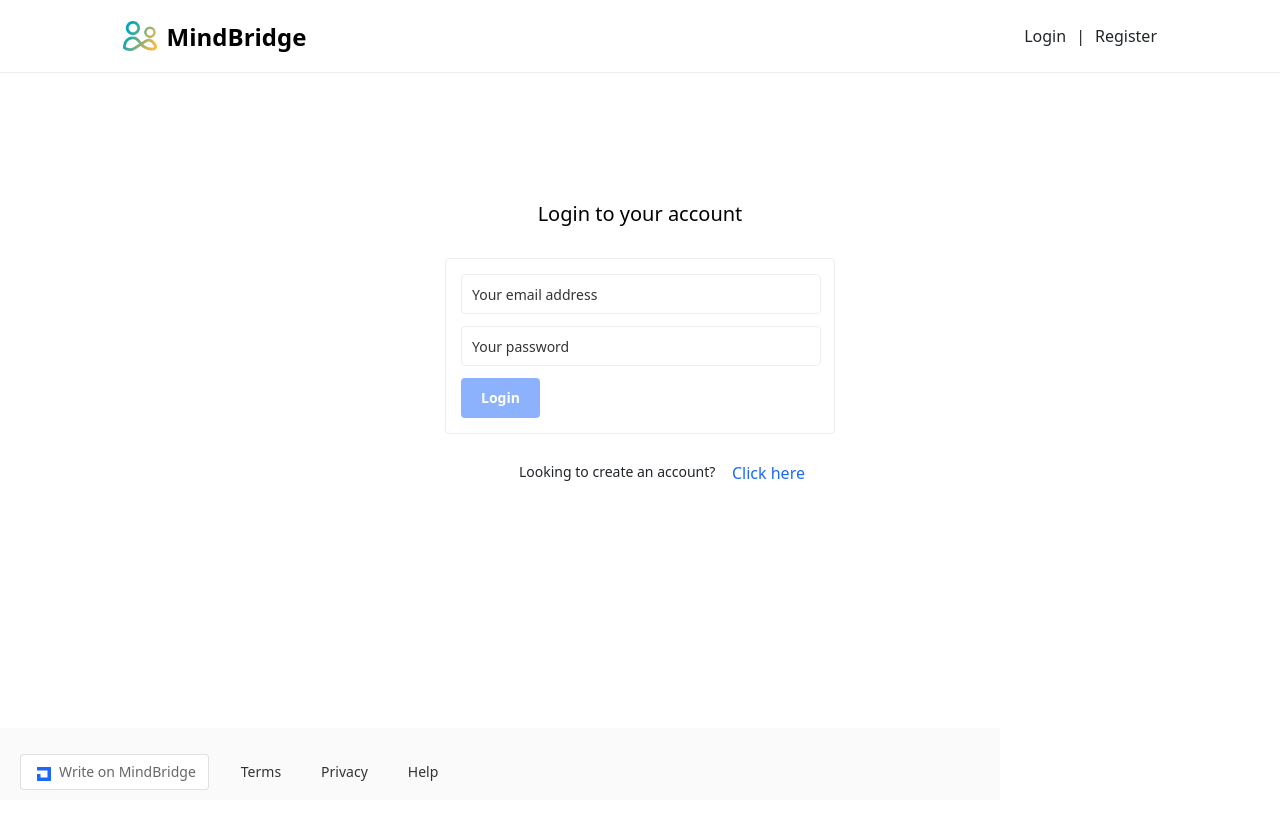
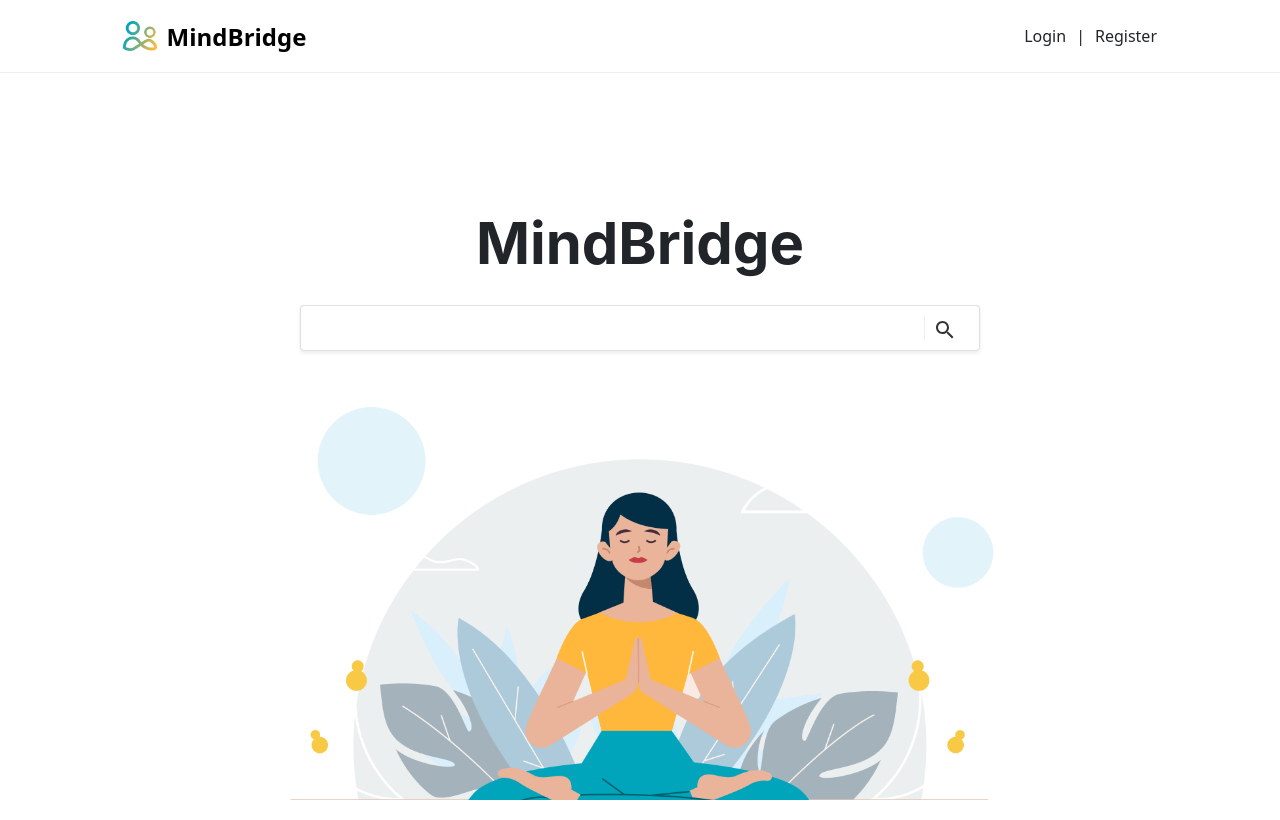
Before and after one commit to Prelisa/mind-bridge, a React (Create React App) app in the folder frontend/: page / in a window 1280 px wide. Before the commit this address led to /login. Built offline with nearby package versions, Linux system fonts and the light colour scheme.

Commit message:
search page

```diff
--- a/frontend/src/App.js
+++ b/frontend/src/App.js
@@ -9,6 +9,7 @@ import SearchResult from "./pages/search/SearchResult";
 import { useEffect, useState } from "react";
 import { jwtDecode } from "jwt-decode";
 import PostPreview from "./pages/postPreview/PostPreview";
+import SearchHomePage from "./pages/searchHome/SearchHome";
 function App() {
   const [isLoggedIn, setisLoggedIn] = useState(false);
   const [userDetails, setuserDetails] = useState(null);
@@ -38,7 +39,10 @@ function App() {
     <div className="App">
       <BrowserRouter>
         <Routes>
-          <Route path={"/searchResult"} element={<SearchResult />} />
+          <Route
+            path={"/searchResult/:searchTerm"}
+            element={<SearchResult />}
+          />
           <Route
             path={"/post/preview/:postId"}
             element={<PostPreview userDetails={userDetails} />}
@@ -67,7 +71,7 @@ function App() {
             </>
           ) : (
             <>
-              <Route element={<Navigate to="/login" />} path={"/"} />
+              <Route element={<SearchHomePage />} path={"/"} />
               <Route
                 path={"/signUp"}
                 element={<SignUpPage setisLoggedIn={setisLoggedIn} />}
--- a/frontend/src/apis/api.js
+++ b/frontend/src/apis/api.js
@@ -172,3 +172,20 @@ export async function deletePost(id, authorName, authorEmail, jwtToken) {
     throw new Error(error.response.data.message.toString());
   }
 }
+export async function searchPost(subString) {
+  try {
+    console.log("searchPost");
+    const response = await axios.get(
+      BASE_URL + `/post/search?key=${encodeURIComponent(subString)}`
+    );
+    console.log({ response });
+    if (response.status == 200) {
+      return response.data;
+    } else {
+      throw new Error("getUserPost not found");
+    }
+  } catch (error) {
+    console.error(error);
+    throw new Error(error.response.data.message.toString());
+  }
+}
--- a/frontend/src/pages/search/SearchResult.jsx
+++ b/frontend/src/pages/search/SearchResult.jsx
@@ -1,107 +1,206 @@
-import React, { useState } from "react";
+import React, { useEffect, useState } from "react";
 import "./searchResult.css";
+import { useParams, useSearchParams } from "react-router-dom";
+import { searchPost } from "../../apis/api";
+import SkeletonLoader from "../../components/loader/SkeletonLoader";
+import PostCard from "../../components/postCard/PostCard";
 function SearchResult() {
   const [isShowMenu, setisShowMenu] = useState(false);
+  const { searchTerm } = useParams();
+  const [isPostLoading, setIsPostLoading] = useState(true);
+  const [postLists, setPostLists] = useState([]);
+  const [searchText, setSearchText] = useState(searchTerm);
+
+  const handleSearchpost = async () => {
+    try {
+      setIsPostLoading(true);
+      const resp = await searchPost(searchTerm);
+      console.log({ resp });
+      setPostLists(resp.result);
+      setIsPostLoading(false);
+    } catch (error) {}
+  };
+  useEffect(() => {
+    handleSearchpost();
+    return () => {};
+  }, []);
+
   return (
-    <div className='search-result-container'>
-      <div className='navContainer'>
-        <div className='sr-navbar'>
-          <a className='logo' href='https://primate.health'>
-            <svg width='30' height='30' viewBox='0 0 30 30' fill='none' xmlns='http://www.w3.org/2000/svg'>
-              <path d='M0 0H30V30H0V15.01H7.5V22.5H22.5V7.5H0V0Z' fill='black' />
+    <div className="search-result-container">
+      <div className="navContainer">
+        <div className="sr-navbar">
+          <a className="logo" href="https://primate.health">
+            <svg
+              width="30"
+              height="30"
+              viewBox="0 0 30 30"
+              fill="none"
+              xmlns="http://www.w3.org/2000/svg"
+            >
+              <path
+                d="M0 0H30V30H0V15.01H7.5V22.5H22.5V7.5H0V0Z"
+                fill="black"
+              />
             </svg>
           </a>
 
-          <div className='sr-search-bar'>
-            <span className='textBox'>
-              <input type='text' name='' id='searchBox' />
+          <div className="sr-search-bar">
+            <span className="textBox">
+              <input
+                type="text"
+                name=""
+                id="searchBox"
+                value={searchText}
+                onChange={(e) => {
+                  setSearchText(e.target.value);
+                }}
+              />
             </span>
-            <span className='cancelBtn'>
-              <svg width='24' height='24' viewBox='0 0 24 24' fill='none' xmlns='http://www.w3.org/2000/svg'>
-                <path d='M19 6.41L17.59 5L12 10.59L6.41 5L5 6.41L10.59 12L5 17.59L6.41 19L12 13.41L17.59 19L19 17.59L13.41 12L19 6.41Z' fill='black' fillOpacity='0.6' />
+            <span
+              className="cancelBtn"
+              style={{
+                opacity: searchText.length >= 1 ? 1 : 0,
+                cursor: searchText.length >= 1 ? "pointer" : "default",
+              }}
+              onClick={(e) => {
+                if (searchText.length >= 1) {
+                  setSearchText("");
+                }
+              }}
+            >
+              <svg
+                width="24"
+                height="24"
+                viewBox="0 0 24 24"
+                fill="none"
+                xmlns="http://www.w3.org/2000/svg"
+              >
+                <path
+                  d="M19 6.41L17.59 5L12 10.59L6.41 5L5 6.41L10.59 12L5 17.59L6.41 19L12 13.41L17.59 19L19 17.59L13.41 12L19 6.41Z"
+                  fill="black"
+                  fillOpacity="0.6"
+                />
               </svg>
             </span>
-            <div className='vLine'></div>
-            <span className='searchBtn'>
-              <svg width='24' height='24' viewBox='0 0 24 24' fill='none' xmlns='http://www.w3.org/2000/svg'>
+            <div className="vLine"></div>
+            <span className="searchBtn">
+              <svg
+                width="24"
+                height="24"
+                viewBox="0 0 24 24"
+                fill="none"
+                xmlns="http://www.w3.org/2000/svg"
+              >
                 <path
-                  d='M15.5 14H14.71L14.43 13.73C15.41 12.59 16 11.11 16 9.5C16 5.91 13.09 3 9.5 3C5.91 3 3 5.91 3 9.5C3 13.09 5.91 16 9.5 16C11.11 16 12.59 15.41 13.73 14.43L14 14.71V15.5L19 20.49L20.49 19L15.5 14ZM9.5 14C7.01 14 5 11.99 5 9.5C5 7.01 7.01 5 9.5 5C11.99 5 14 7.01 14 9.5C14 11.99 11.99 14 9.5 14Z'
-                  fill='black'
-                  fillOpacity='0.8'
+                  d="M15.5 14H14.71L14.43 13.73C15.41 12.59 16 11.11 16 9.5C16 5.91 13.09 3 9.5 3C5.91 3 3 5.91 3 9.5C3 13.09 5.91 16 9.5 16C11.11 16 12.59 15.41 13.73 14.43L14 14.71V15.5L19 20.49L20.49 19L15.5 14ZM9.5 14C7.01 14 5 11.99 5 9.5C5 7.01 7.01 5 9.5 5C11.99 5 14 7.01 14 9.5C14 11.99 11.99 14 9.5 14Z"
+                  fill="black"
+                  fillOpacity="0.8"
                 />
               </svg>
             </span>
           </div>
-          <div className='box'>
-            <div className='feedback clickable'>Feedback?</div>
+          <div className="box">
+            <div className="feedback clickable">Feedback?</div>
 
-            <div className='menuIcon'>
-              <div className='clickable MenuSVG'>
+            <div className="menuIcon">
+              <div className="clickable MenuSVG">
                 {isShowMenu == false ? (
                   <svg
                     onClick={() => {
                       setisShowMenu(true);
                     }}
-                    width='24'
-                    height='24'
-                    viewBox='0 0 24 24'
-                    fill='none'
-                    xmlns='http://www.w3.org/2000/svg'>
-                    <path d='M3 18H21V16H3V18ZM3 13H21V11H3V13ZM3 6V8H21V6H3Z' fill='black' />
+                    width="24"
+                    height="24"
+                    viewBox="0 0 24 24"
+                    fill="none"
+                    xmlns="http://www.w3.org/2000/svg"
+                  >
+                    <path
+                      d="M3 18H21V16H3V18ZM3 13H21V11H3V13ZM3 6V8H21V6H3Z"
+                      fill="black"
+                    />
                   </svg>
                 ) : (
                   <svg
                     onClick={() => {
                       setisShowMenu(false);
                     }}
-                    width='24'
-                    height='24'
-                    viewBox='0 0 24 24'
-                    fill='none'
-                    xmlns='http://www.w3.org/2000/svg'>
-                    <path d='M19 6.41L17.59 5L12 10.59L6.41 5L5 6.41L10.59 12L5 17.59L6.41 19L12 13.41L17.59 19L19 17.59L13.41 12L19 6.41Z' fill='black' />
+                    width="24"
+                    height="24"
+                    viewBox="0 0 24 24"
+                    fill="none"
+                    xmlns="http://www.w3.org/2000/svg"
+                  >
+                    <path
+                      d="M19 6.41L17.59 5L12 10.59L6.41 5L5 6.41L10.59 12L5 17.59L6.41 19L12 13.41L17.59 19L19 17.59L13.41 12L19 6.41Z"
+                      fill="black"
+                    />
                   </svg>
                 )}
               </div>
 
               {isShowMenu ? (
-                <div className='dropdownOption'>
-                  <div className='menuOption'>
-                    <div className='menuItem home clickable'>Sign in</div>
-                    <div className='menuItem help clickable'>Help</div>
+                <div className="dropdownOption">
+                  <div className="menuOption">
+                    <div className="menuItem home clickable">Sign in</div>
+                    <div className="menuItem help clickable">Help</div>
                   </div>
                 </div>
               ) : null}
             </div>
           </div>
         </div>
-        <div className='sr-navbar-mobile'>
-          <div className='ctaBar'>
-            <div className='sr-mobile-logo'>
-              <div className='sr-mobile-Icon'>
-                <svg width='30' height='30' viewBox='0 0 30 30' fill='none' xmlns='http://www.w3.org/2000/svg'>
-                  <path d='M0 0H30V30H0V15.01H7.5V22.5H22.5V7.5H0V0Z' fill='black' />
+        <div className="sr-navbar-mobile">
+          <div className="ctaBar">
+            <div className="sr-mobile-logo">
+              <div className="sr-mobile-Icon">
+                <svg
+                  width="30"
+                  height="30"
+                  viewBox="0 0 30 30"
+                  fill="none"
+                  xmlns="http://www.w3.org/2000/svg"
+                >
+                  <path
+                    d="M0 0H30V30H0V15.01H7.5V22.5H22.5V7.5H0V0Z"
+                    fill="black"
+                  />
                 </svg>
               </div>
-              <div className='sr-mobile-MindBridgeName'>MindBridge</div>
+              <div className="sr-mobile-MindBridgeName">MindBridge</div>
             </div>
-            <div className='sr-mobileMenu'>
-              <svg width='24' height='30' viewBox='0 0 24 30' fill='none' xmlns='http://www.w3.org/2000/svg'>
-                <path d='M3 21H21V19H3V21ZM3 16H21V14H3V16ZM3 9V11H21V9H3Z' fill='black' />
+            <div className="sr-mobileMenu">
+              <svg
+                width="24"
+                height="30"
+                viewBox="0 0 24 30"
+                fill="none"
+                xmlns="http://www.w3.org/2000/svg"
+              >
+                <path
+                  d="M3 21H21V19H3V21ZM3 16H21V14H3V16ZM3 9V11H21V9H3Z"
+                  fill="black"
+                />
               </svg>
             </div>
           </div>
-          <div className='sr-mobileSearchBar'>
-            <span className='sr-mobile-textBox'>
-              <input type='text' name='' id='searchBar-mobile' />
+          <div className="sr-mobileSearchBar">
+            <span className="sr-mobile-textBox">
+              <input type="text" name="" id="searchBar-mobile" />
             </span>
 
-            <span className='sr-mobile-searchBtn'>
-              <svg width='24' height='24' viewBox='0 0 24 24' fill='none' xmlns='http://www.w3.org/2000/svg'>
+            <span className="sr-mobile-searchBtn">
+              <svg
+                width="24"
+                height="24"
+                viewBox="0 0 24 24"
+                fill="none"
+                xmlns="http://www.w3.org/2000/svg"
+              >
                 <path
-                  d='M15.5 14H14.71L14.43 13.73C15.41 12.59 16 11.11 16 9.5C16 5.91 13.09 3 9.5 3C5.91 3 3 5.91 3 9.5C3 13.09 5.91 16 9.5 16C11.11 16 12.59 15.41 13.73 14.43L14 14.71V15.5L19 20.49L20.49 19L15.5 14ZM9.5 14C7.01 14 5 11.99 5 9.5C5 7.01 7.01 5 9.5 5C11.99 5 14 7.01 14 9.5C14 11.99 11.99 14 9.5 14Z'
-                  fill='black'
-                  fillOpacity='0.8'
+                  d="M15.5 14H14.71L14.43 13.73C15.41 12.59 16 11.11 16 9.5C16 5.91 13.09 3 9.5 3C5.91 3 3 5.91 3 9.5C3 13.09 5.91 16 9.5 16C11.11 16 12.59 15.41 13.73 14.43L14 14.71V15.5L19 20.49L20.49 19L15.5 14ZM9.5 14C7.01 14 5 11.99 5 9.5C5 7.01 7.01 5 9.5 5C11.99 5 14 7.01 14 9.5C14 11.99 11.99 14 9.5 14Z"
+                  fill="black"
+                  fillOpacity="0.8"
                 />
               </svg>
             </span>
@@ -109,78 +208,82 @@ function SearchResult() {
           </div>
         </div>
       </div>
-      <div className='resultMainPage'>
-        <div className='filterSection'>
-          <div className='allRegion'>
-            <span className='text'> All regions </span>
-            <span className='icon'>
-              <svg width='20' height='20' viewBox='0 0 20 20' fill='none' xmlns='http://www.w3.org/2000/svg'>
-                <path d='M5.83301 8.33325L9.99967 12.4999L14.1663 8.33325H5.83301Z' fill='black' fillOpacity='0.6' />
+      <div className="resultMainPage">
+        <div className="filterSection">
+          <div className="allRegion">
+            <span className="text"> All regions </span>
+            <span className="icon">
+              <svg
+                width="20"
+                height="20"
+                viewBox="0 0 20 20"
+                fill="none"
+                xmlns="http://www.w3.org/2000/svg"
+              >
+                <path
+                  d="M5.83301 8.33325L9.99967 12.4999L14.1663 8.33325H5.83301Z"
+                  fill="black"
+                  fillOpacity="0.6"
+                />
               </svg>
             </span>
           </div>
-          <div className='allRegion'>
-            <span className='text'> Any time </span>
-            <span className='icon'>
-              <svg width='20' height='20' viewBox='0 0 20 20' fill='none' xmlns='http://www.w3.org/2000/svg'>
-                <path d='M5.83301 8.33325L9.99967 12.4999L14.1663 8.33325H5.83301Z' fill='black' fillOpacity='0.6' />
+          <div className="allRegion">
+            <span className="text"> Any time </span>
+            <span className="icon">
+              <svg
+                width="20"
+                height="20"
+                viewBox="0 0 20 20"
+                fill="none"
+                xmlns="http://www.w3.org/2000/svg"
+              >
+                <path
+                  d="M5.83301 8.33325L9.99967 12.4999L14.1663 8.33325H5.83301Z"
+                  fill="black"
+                  fillOpacity="0.6"
+                />
               </svg>
             </span>
           </div>
         </div>
-        <div className='suggestionResult'>
-          <span className='text'>Including results for </span> <span></span>
-          <span className='suggestion'> search text </span>
+        <div className="suggestionResult">
+          <span className="text">Including results for </span> <span></span>
+          <span className="suggestion"> {decodeURIComponent(searchTerm)} </span>
         </div>
-        <div className='suggestionResult searchOnly'>
-          <span className='text'>Including results for </span> <span></span>
-          <span className='suggestion'> search text </span>
-        </div>
+        {/* <div className="suggestionResult searchOnly">
+          <span className="text">Including results for </span> <span></span>
+          <span className="suggestion"> search text </span>
+        </div> */}
         <div>
-          <div className='sr-results'>
-            {/* <app-search-result-post-card
-          [id]="data.id"
-          [authorName]="data.authorName"
-          [createddate]="data.createddate"
-          [description]="data.description"
-          [title]="data.title"
-          [votes]="data.votes"
-          [authorPostLink]="data.postLink"
-          [img]="data.img"
-        ></app-search-result-post-card> */}
+          <div className="sr-results">
+            {isPostLoading ? (
+              <div>
+                <SkeletonLoader height={"150px"} width={"98%"} />
+                <SkeletonLoader height={"150px"} width={"98%"} />
+                <SkeletonLoader height={"150px"} width={"98%"} />
+                <SkeletonLoader height={"150px"} width={"98%"} />
+              </div>
+            ) : (
+              <div>
+                {postLists.map((data) => {
+                  return (
+                    <PostCard
+                      handleDeletePost={() => {}}
+                      title={data.title}
+                      createdTime={data.createdTime}
+                      description={data.subTitle}
+                      imgUrl={data.thumbnailUrl}
+                      id={data._id}
+                      isPublic={true}
+                    />
+                  );
+                })}
+              </div>
+            )}
           </div>
         </div>
-        {/* <div  className="result-sk-container">
-      <div style="width: 300px; height: 20px; margin-left: 20px; margin-top: 30px">
-        <app-skeleton [box]="true"></app-skeleton>
       </div>
-      <div style="width: 300px; height: 20px; margin-left: 20px; margin-top: 10px">
-        <app-skeleton [box]="true"></app-skeleton>
-      </div>
-      <div *ngFor="let post of [1, 2, 3, 4]">
-        <app-post-card [isSkeleton]="true"></app-post-card>
-      </div>
-    </div> */}
-      </div>
-      <div className='sr-footerMain'>{/* <app-footer></app-footer> */}</div>
-
-      {/* <!-- <div className="sr-footerContainer">
-    <div className="sr-bottomFooter">
-      <div className="WOP">
-        <span className="pBlue">
-          <svg width="14" height="20" viewBox="0 0 14 20" fill="none" xmlns="http://www.w3.org/2000/svg">
-            <path d="M0 3H14V17H0V10.0047H3.5V13.5H10.5V6.5H0V3Z" fill="#1C68FC" />
-          </svg>
-        </span>
-        <span className="sr-bf-text"> Write on MindBridge </span>
-      </div>
-      <div className="sr-footerBox">
-        <div className="sr-footerCTA">Terms</div>
-        <div className="sr-footerCTA">Privacy</div>
-        <div className="sr-footerCTA">Help</div>
-      </div>
-    </div>
-  </div> --> */}
     </div>
   );
 }
--- /dev/null
+++ b/frontend/src/pages/searchHome/SearchHome.jsx
@@ -0,0 +1,96 @@
+import React, { useEffect, useState } from "react";
+import "./searchHome.css";
+import { useNavigate } from "react-router-dom";
+import searchGirl from "../../assets/search.png";
+import Header from "../../components/header/Header";
+import { searchPost } from "../../apis/api";
+function SearchHomePage({ setisLoggedIn }) {
+  const nav = useNavigate();
+  const [isLoading, setisLoading] = useState(false);
+  const [searchText, setSearchText] = useState("");
+
+  useEffect(() => {
+    return () => {};
+  }, []);
+
+  return (
+    <div className="sh-searchHome">
+      <Header />
+      <div className="sh-mainContainer">
+        <div className="sh-title">MindBridge</div>
+        <div className="sr-search-bar">
+          <span className="textBox">
+            <input
+              type="text"
+              name=""
+              value={searchText}
+              onChange={(e) => {
+                setSearchText(e.target.value);
+              }}
+              id="searchBox"
+              onKeyDown={(e) => {
+                if (e.key === "Enter") {
+                  nav(`/searchResult/${encodeURIComponent(searchText)}`);
+                }
+              }}
+            />
+          </span>
+          {
+            <span
+              className="cancelBtn"
+              style={{
+                opacity: searchText.length >= 1 ? 1 : 0,
+                cursor: searchText.length >= 1 ? "pointer" : "default",
+              }}
+              onClick={(e) => {
+                if (searchText.length >= 1) {
+                  setSearchText("");
+                }
+              }}
+            >
+              <svg
+                width="24"
+                height="24"
+                viewBox="0 0 24 24"
+                fill="none"
+                xmlns="http://www.w3.org/2000/svg"
+              >
+                <path
+                  d="M19 6.41L17.59 5L12 10.59L6.41 5L5 6.41L10.59 12L5 17.59L6.41 19L12 13.41L17.59 19L19 17.59L13.41 12L19 6.41Z"
+                  fill="black"
+                  fillOpacity="0.6"
+                />
+              </svg>
+            </span>
+          }
+          <div className="vLine"></div>
+          <span
+            className="searchBtn"
+            onClick={(e) => {
+              if (searchText.length >= 1) {
+                nav(`/searchResult/${encodeURIComponent(searchText)}`);
+              }
+            }}
+          >
+            <svg
+              width="24"
+              height="24"
+              viewBox="0 0 24 24"
+              fill="none"
+              xmlns="http://www.w3.org/2000/svg"
+            >
+              <path
+                d="M15.5 14H14.71L14.43 13.73C15.41 12.59 16 11.11 16 9.5C16 5.91 13.09 3 9.5 3C5.91 3 3 5.91 3 9.5C3 13.09 5.91 16 9.5 16C11.11 16 12.59 15.41 13.73 14.43L14 14.71V15.5L19 20.49L20.49 19L15.5 14ZM9.5 14C7.01 14 5 11.99 5 9.5C5 7.01 7.01 5 9.5 5C11.99 5 14 7.01 14 9.5C14 11.99 11.99 14 9.5 14Z"
+                fill="black"
+                fillOpacity="0.8"
+              />
+            </svg>
+          </span>
+        </div>
+      </div>
+      <img className="sh-girl" src={searchGirl} />
+    </div>
+  );
+}
+
+export default SearchHomePage;
--- /dev/null
+++ b/frontend/src/pages/searchHome/searchHome.css
@@ -0,0 +1,28 @@
+.sh-searchHome {
+  background-color: white;
+  width: 100%;
+  height: 100vh;
+  display: flex;
+  justify-content: space-around;
+}
+.sh-mainContainer {
+  display: flex;
+  align-items: center;
+  flex-direction: column;
+  margin-top: 200px;
+}
+.sh-title {
+  font-size: 58px;
+  font-family: Inter;
+  font-weight: bold;
+  margin-bottom: 18px;
+}
+.sh-girl {
+  position: absolute;
+  height: 50vh;
+  bottom: 0;
+  width: auto;
+}
+.sr-ctaButton {
+  margin-top: 22px;
+}
```
Also changed, not shown: frontend/src/assets/search.png (added).
